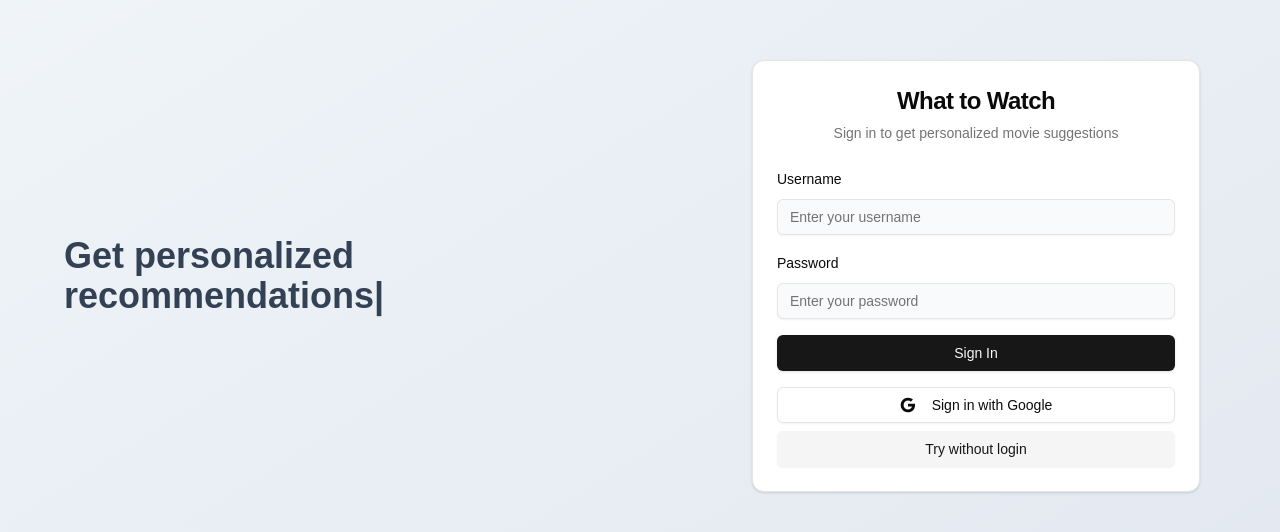
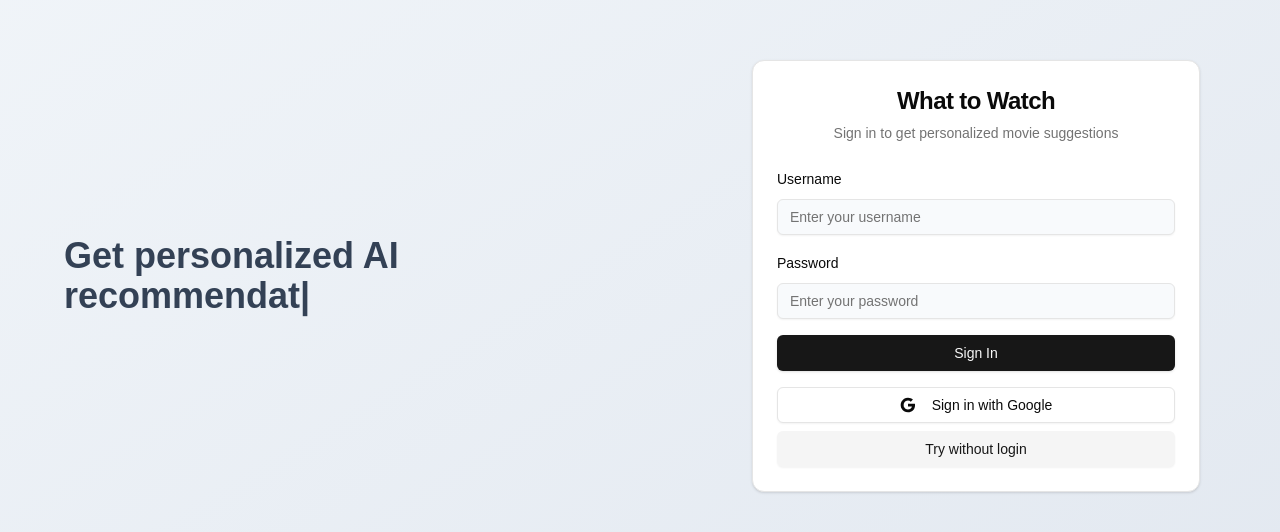
Before and after one commit to johntimilsina/what-to-watch, a Next.js app: page / in a window 1280 px wide. Shown: the part 124-656 px from the top of the page. Built offline with nearby package versions, Linux system fonts and the light colour scheme.

Commit message:
feat: update animated texts in the login page

```diff
--- a/components/Common/AnimatedDescription.tsx
+++ b/components/Common/AnimatedDescription.tsx
@@ -7,13 +7,13 @@ export default function AnimatedDescription() {
         <div className="text-2xl md:text-3xl lg:text-4xl font-semibold text-slate-700 dark:text-slate-200">
             <TypeAnimation
                 sequence={[
-                    "Discover new movies",
+                    "Discover new movies.",
                     2000,
-                    "Get personalized recommendations",
+                    "Get personalized AI recommendations.",
                     2000,
-                    "Share your favorites with friends",
+                    "Share your favorites with friends.",
                     2000,
-                    "Never run out of things to watch",
+                    "Never run out of things to watch.",
                     2000,
                 ]}
                 wrapper="span"
```
